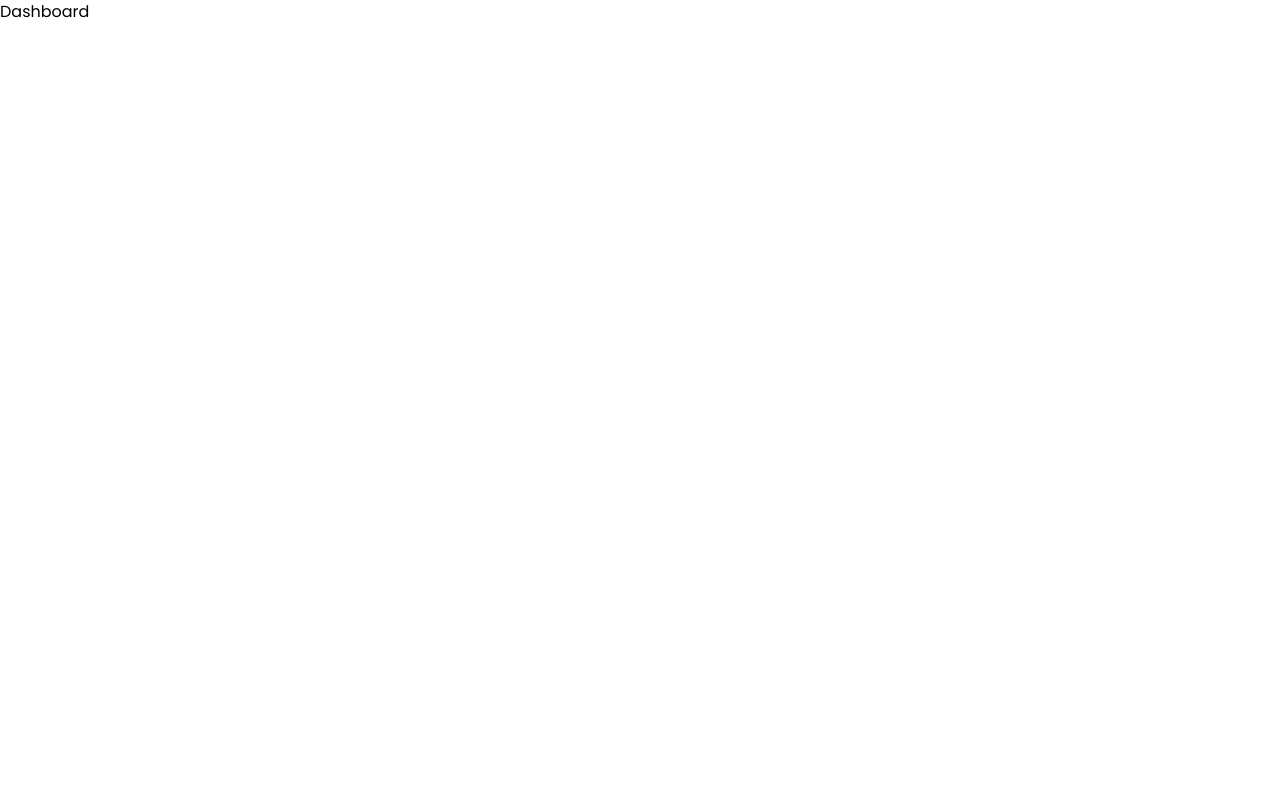
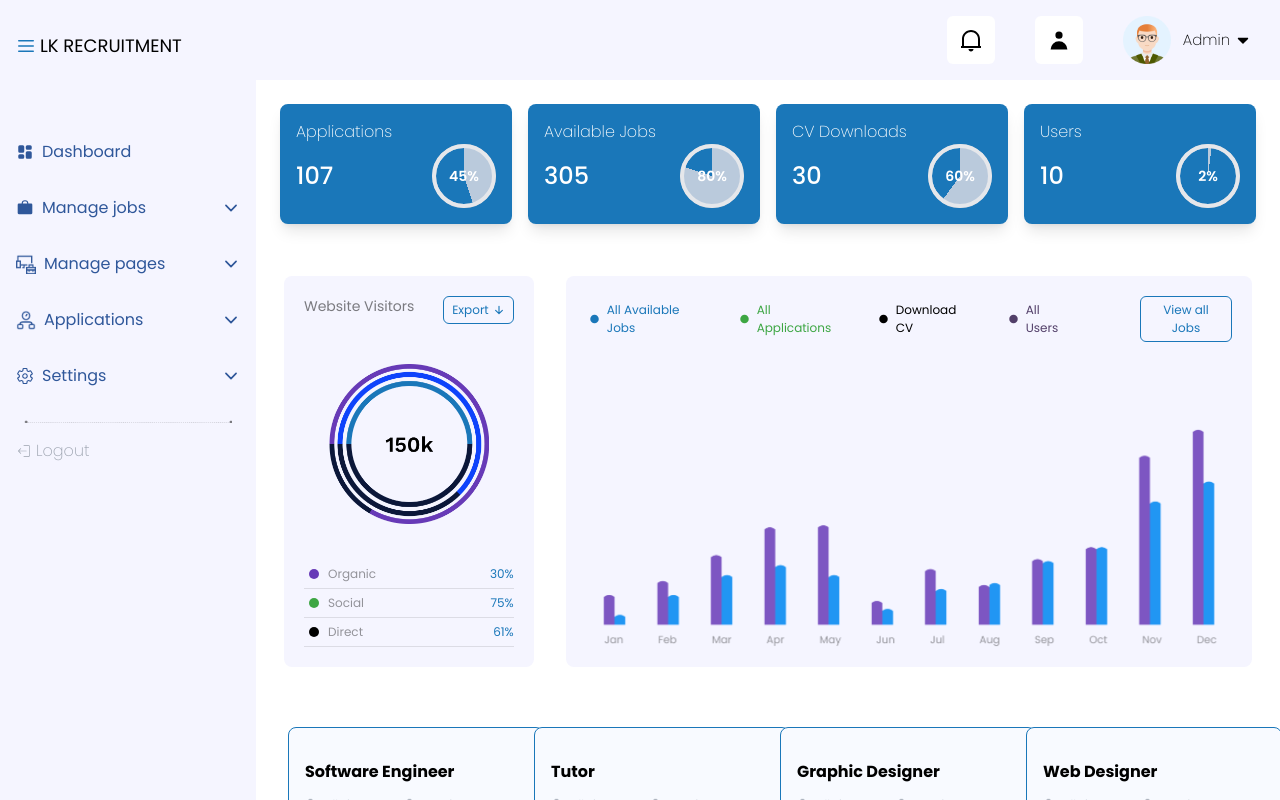
Before and after one commit to mariegrace31/recruitment_frontend, a Next.js app: page /dashboard in a window 1280 px wide. Shown: the top 800 px of the page. Built offline with nearby package versions, Linux system fonts and the light colour scheme.

Commit message:
Add the admin dashboard

```diff
--- a/app/components/navbar2.jsx
+++ b/app/components/navbar2.jsx
@@ -3,7 +3,7 @@ import { RiNotification2Line } from "react-icons/ri";
 import { HiUser } from "react-icons/hi";
 import { FaCaretDown } from "react-icons/fa";
 import Image from 'next/image';
-import avatar from '../assets/avatar.png';
+import avat from '../assets/avatar.png'
 
 function Navbar2() {
   return (
@@ -11,7 +11,7 @@ function Navbar2() {
       <RiNotification2Line className='text-5xl p-3 bg-white rounded-md' />
       <HiUser className='text-5xl p-3 bg-white rounded-md' />
       <div className='flex gap-3 items-center'>
-        <Image src={avatar} alt='avatar' width={40} height={10}/>
+         <Image src={avat} width={100} height={100} alt='avatar' className='w-12' />
         <h3 className='flex items-center gap-1 font-extralight text-[15px]'>Admin <FaCaretDown className='text-lg' /> </h3>
       </div>
     </nav>
--- a/app/components/sidebar.jsx
+++ b/app/components/sidebar.jsx
@@ -5,7 +5,6 @@ import { TbLayoutDashboardFilled } from "react-icons/tb";
 import { PiBagSimpleFill } from "react-icons/pi";
 import { IoSettingsOutline, IoChevronDown, IoChevronUp } from "react-icons/io5";
 import manage from '../assets/manage.png';
-import appearance from '../assets/appearence.png';
 import application from '../assets/application.png';
 import Image from 'next/image';
 import { LuGitCommitHorizontal } from "react-icons/lu";
@@ -42,7 +41,7 @@ function Sidebar() {
       </div>
 
       <div className='mt-20 flex flex-col gap-8'>
-        <Link href='/' className='flex text-primary_2 items-center text-[16px] gap-2'>
+        <Link href='/dashboard' className='flex text-primary_2 items-center text-[16px] gap-2'>
           <TbLayoutDashboardFilled className='text-[18px]' />
           Dashboard
         </Link>
@@ -68,8 +67,8 @@ function Sidebar() {
           {expandedSections.manageJobs &&
 
           <div className="pl-8 mt-2 flex flex-col gap-2">
-            <Link href='/Jobs' className='flex gap-1 items-center text-[14px] text-lk_black_2 transform transition-transform duration-200 hover:scale-105'><LuGitCommitHorizontal className='text-xl' />View jobs Listing</Link>
-            <Link href='#' className='flex gap-1 items-center text-[14px] text-lk_black_2 transform transition-transform duration-200 hover:scale-105'><LuGitCommitHorizontal className='text-xl' />Add New Job</Link>
+            <Link href='/jobs' className='flex gap-1 items-center text-[14px] text-lk_black_2 transform transition-transform duration-200 hover:scale-105'><LuGitCommitHorizontal className='text-xl' />View jobs Listing</Link>
+            <Link href='/AddJob' className='flex gap-1 items-center text-[14px] text-lk_black_2 transform transition-transform duration-200 hover:scale-105'><LuGitCommitHorizontal className='text-xl' />Add New Job</Link>
             <Link href='/edit' className='flex gap-1 items-center text-[14px] text-lk_black_2 transform transition-transform duration-200 hover:scale-105'><LuGitCommitHorizontal className='text-xl' />Edit/Delete Jobs</Link>
           </div>
 
@@ -79,7 +78,7 @@ function Sidebar() {
         <div>
           <div className='flex justify-between items-center'>
             <div className="flex gap-2 items-center">
-              <Image src={manage} width={50} height={1} alt='icon' className='w-5' />
+              <Image src={manage} width={100} height={1} alt='icon' className='w-5' />
               <h3 className="text-[16px] text-primary_2">Manage pages</h3>
             </div>
             {expandedSections.managePages ? (
@@ -96,10 +95,10 @@ function Sidebar() {
           </div>
           {expandedSections.managePages &&
            <div className="pl-8 mt-2 flex flex-col gap-2">
-           <Link href='#' className='flex gap-1 items-center text-[14px] text-lk_black_2 transform transition-transform duration-200 hover:scale-105'><LuGitCommitHorizontal className='text-xl' />Landing age</Link>
-           <Link href='#' className='flex gap-1 items-center text-[14px] text-lk_black_2 transform transition-transform duration-200 hover:scale-105'><LuGitCommitHorizontal className='text-xl' />About us</Link>
-           <Link href='#' className='flex gap-1 items-center text-[14px] text-lk_black_2 transform transition-transform duration-200 hover:scale-105'><LuGitCommitHorizontal className='text-xl' />HR News & Tips</Link>
-           <Link href='#' className='flex gap-1 items-center text-[14px] text-lk_black_2 transform transition-transform duration-200 hover:scale-105'><LuGitCommitHorizontal className='text-xl' />Contact Us</Link>
+           <Link href='/' className='flex gap-1 items-center text-[14px] text-lk_black_2 transform transition-transform duration-200 hover:scale-105'><LuGitCommitHorizontal className='text-xl' />Landing age</Link>
+           <Link href='/about' className='flex gap-1 items-center text-[14px] text-lk_black_2 transform transition-transform duration-200 hover:scale-105'><LuGitCommitHorizontal className='text-xl' />About us</Link>
+           <Link href='/hrnews' className='flex gap-1 items-center text-[14px] text-lk_black_2 transform transition-transform duration-200 hover:scale-105'><LuGitCommitHorizontal className='text-xl' />HR News & Tips</Link>
+           <Link href='/contact' className='flex gap-1 items-center text-[14px] text-lk_black_2 transform transition-transform duration-200 hover:scale-105'><LuGitCommitHorizontal className='text-xl' />Contact Us</Link>
          </div>
           }
         </div>
@@ -107,34 +106,7 @@ function Sidebar() {
         <div>
           <div className='flex justify-between items-center'>
             <div className="flex gap-2 items-center">
-              <Image src={appearance} width={50} height={1} alt='icon' className='w-4' />
-              <h3 className="text-[16px] text-primary_2">Appearance</h3>
-            </div>
-            {expandedSections.appearance ? (
-              <IoChevronUp
-                className="text-[18px] text-primary_2 cursor-pointer"
-                onClick={() => toggleSection('appearance')}
-              />
-            ) : (
-              <IoChevronDown
-                className="text-[18px] text-primary_2 cursor-pointer"
-                onClick={() => toggleSection('appearance')}
-              />
-            )}
-          </div>
-          {expandedSections.appearance &&
-           <div className="pl-8 mt-2 flex flex-col gap-2">
-           <Link href='#' className='flex gap-1 items-center text-[14px] text-lk_black_2 transform transition-transform duration-200 hover:scale-105'><LuGitCommitHorizontal className='text-xl' />Customization</Link>
-           <Link href='#' className='flex gap-1 items-center text-[14px] text-lk_black_2 transform transition-transform duration-200 hover:scale-105'><LuGitCommitHorizontal className='text-xl' />Nav/Menu</Link>
-           <Link href='#' className='flex gap-1 items-center text-[14px] text-lk_black_2 transform transition-transform duration-200 hover:scale-105'><LuGitCommitHorizontal className='text-xl' />Footer</Link>
-         </div>
-          }
-        </div>
-
-        <div>
-          <div className='flex justify-between items-center'>
-            <div className="flex gap-2 items-center">
-              <Image src={application} width={50} height={1} alt='icon' className='w-5' />
+              <Image src={application} width={100} height={1} alt='icon' className='w-5' />
               <h3 className="text-[16px] text-primary_2">Applications</h3>
             </div>
             {expandedSections.applications ? (
@@ -151,8 +123,8 @@ function Sidebar() {
           </div>
           {expandedSections.applications &&
            <div className="pl-8 mt-2 flex flex-col gap-2">
-           <Link href='#' className='flex gap-1 items-center text-[14px] text-lk_black_2 transform transition-transform duration-200 hover:scale-105'><LuGitCommitHorizontal className='text-xl' />Job Applications</Link>
-           <Link href='#' className='flex gap-1 items-center text-[14px] text-lk_black_2 transform transition-transform duration-200 hover:scale-105'><LuGitCommitHorizontal className='text-xl' />Export Application</Link>
+           <Link href='/jobapplication' className='flex gap-1 items-center text-[14px] text-lk_black_2 transform transition-transform duration-200 hover:scale-105'><LuGitCommitHorizontal className='text-xl' />Job Applications</Link>
+           <Link href='/export' className='flex gap-1 items-center text-[14px] text-lk_black_2 transform transition-transform duration-200 hover:scale-105'><LuGitCommitHorizontal className='text-xl' />Export Application</Link>
          </div>
           }
         </div>
@@ -178,13 +150,13 @@ function Sidebar() {
           </div>
           {expandedSections.settings &&
             <div className="pl-8 mt-2 flex flex-col gap-2">
-            <Link href='#' className='flex gap-1 items-center text-[14px] text-lk_black_2 transform transition-transform duration-200 hover:scale-105'><LuGitCommitHorizontal className='text-xl' />General Settings</Link>
-            <Link href='#' className='flex gap-1 items-center text-[14px] text-lk_black_2 transform transition-transform duration-200 hover:scale-105'><LuGitCommitHorizontal className='text-xl' />Admin Password</Link>
+            <Link href='/settings' className='flex gap-1 items-center text-[14px] text-lk_black_2 transform transition-transform duration-200 hover:scale-105'><LuGitCommitHorizontal className='text-xl' />General Settings</Link>
+            <Link href='/adminpass' className='flex gap-1 items-center text-[14px] text-lk_black_2 transform transition-transform duration-200 hover:scale-105'><LuGitCommitHorizontal className='text-xl' />Admin Password</Link>
           </div>
            }
         </div>
         <div className='mt-auto'>
-          <Image src={line} width={100} height={10} alt='hr' className='w-52 mx-auto' />
+          <Image src={line} width={200} height={10} alt='hr' className='w-52 mx-auto' />
           <button className='flex gap-1 text-gray-400 items-center font-extralight text-[16px] mt-4'><CiLogout />Logout</button>
         </div>
       </div>
--- a/app/dashboard/page.jsx
+++ b/app/dashboard/page.jsx
@@ -1,9 +1,105 @@
 import React from 'react';
+import Sidebar from '../components/sidebar';
+import { IoArrowDownOutline } from "react-icons/io5";
+import number from '../assets/150k.png';
+import Image from 'next/image';
+import { GoDotFill } from "react-icons/go";
+import chart from '../assets/chart.png';
+import Jobs from '../components/jobs2';
+import Navbar2 from '../components/navbar2';
 
-function Dashboard() {
+
+export default function Home() {
+  const cards = [
+    { title: "Applications", value: 107, percentage: 45 },
+    { title: "Available Jobs", value: 305, percentage: 80 },
+    { title: "CV Downloads", value: 30, percentage: 60 },
+    { title: "Users", value: 10, percentage: 2 },
+  ];
+
   return (
-    <div>Dashboard</div>
-  )
+    <section >
+      <Navbar2 />
+      <div className='flex'>
+      <Sidebar />
+      <div className='w-[80%]'>
+      <div className="flex gap-4 justify-center w-full items-start bg-white p-6">
+      {cards.map((card, index) => (
+        <div
+          key={index}
+          className="bg-primary_dash rounded-lg p-4 text-white font-bold flex flex-col justify-between w-[250px] h-[120px] shadow-lg"
+        >
+          <div className="text-[16px] font-extralight">{card.title}</div>
+
+          <div className="flex items-center justify-between">
+            <div className="text-2xl font-medium">{card.value}</div>
+
+            <div className="relative w-16 h-16">
+
+              <div className="absolute inset-0 rounded-full border-4 border-gray-300"></div>
+
+              <div
+                className="absolute inset-0 rounded-full border-4"
+                style={{
+                  background: `conic-gradient(#BACADC ${card.percentage}%, transparent ${card.percentage}% 100%)`,
+                  clipPath: "circle(50% at 50% 50%)",
+                }}
+              ></div>
+
+              <div className="absolute inset-0 flex items-center justify-center text-sm font-semibold">
+                {card.percentage}%
+              </div>
+            </div>
+          </div>
+        </div>
+      ))}
+    </div>
+
+    <div className="flex gap-8 p-7 justify-center">
+      <div className="bg-lk_bg p-5 w-[32%] flex flex-col gap-10 rounded-lg">
+        <div className="flex justify-between">
+          <p className='text-[14px] text-black/50'>Website Visitors</p>
+          <button className='flex items-center gap-1 text-primary_dash text-[12px] border border-primary_dash px-2 py-1 rounded-md'>Export<IoArrowDownOutline /></button>
+        </div>
+        <Image src={number} width={300} height={10} alt="number" className="w-40 mx-auto" />
+        <div className="flex flex-col gap-1">
+          <div className="flex justify-between items-center">
+            <p className="flex gap-1 items-center text-[12px] text-black/40"><GoDotFill className="text-[20px] text-[#673AB7]" />Organic</p>
+            <p className='text-[12px] text-primary_dash'>30%</p>
+          </div>
+          <hr className='border-black/10' />
+          <div className="flex justify-between items-center">
+            <p className="flex gap-1 items-center text-[12px] text-black/40"><GoDotFill className="text-[20px] text-[#3DA643]" />Social</p>
+            <p className='text-[12px] text-primary_dash'>75%</p>
+          </div>
+          <hr className='border-black/10' />
+          <div className="flex justify-between items-center">
+            <p className="flex gap-1 items-center text-[12px] text-black/40"><GoDotFill className="text-[20px] text-[#000000]" />Direct</p>
+            <p className='text-[12px] text-primary_dash'>61%</p>
+          </div>
+          <hr className='border-black/10' />
+        </div>
+      </div>
+
+      <div className='bg-lk_bg p-5 rounded-lg w-[90%] flex flex-col justify-between'>
+        <div className="flex gap-10">
+        <p className="flex gap-1 items-center text-[12px] text-primary_dash"><GoDotFill className="text-[20px]" />All Available Jobs</p>
+        <p className="flex gap-1 items-center text-[#3DA643] text-[12px]"><GoDotFill className="text-[20px]" />All Applications</p>
+        <p className="flex gap-1 items-center text-[12px] text-black"><GoDotFill className="text-[20px]" />Download CV</p>
+        <p className="flex gap-1 items-center text-[12px] text-[#523F69]"><GoDotFill className="text-[20px]" />All Users</p>
+        <button className='text-[12px] px-3 py-1 border border-primary_dash text-primary_dash rounded-md ml-8'>View all Jobs</button>
+        </div>
+        <Image src={chart} width={250} height={10} alt="chart" className="w-[100%]" />
+
+      </div>
+    </div>
+
+    <div>
+      <Jobs />
+    </div>
+      </div>
+      </div>
+    </section>
+
+  );
 }
-
-export default Dashboard;
--- a/app/jobboard/jobdetail12.jsx
+++ b/app/jobboard/jobdetail12.jsx
@@ -64,7 +64,7 @@ function Jobdetail12() {
         <h1 className='text-xl lg:text-3xl font-medium'>Chef Cook</h1>
         <div className='flex flex-col gap-6 lg:gap-4 border border-gray-400 py-5 p-3 mt-5 lg:mt-10 rounded-lg'>
           <h1 className='text-[16px] lg:text-xl'>Overview</h1>
-          <p className='text-[12px] lg:text-[14px]'>LK Recruitment Rwanda is searching for a skilled and passionate Chef Cook to join our team. We are seeking an individual with a proven track record of culinary excellence, creativity, and a dedication to providing exceptional dining experiences.  If you have a passion for food, a love for creating delicious dishes, and a commitment to culinary artistry, we encourage you to apply.</p>
+          <p className='text-[12px] lg:text-[14px]'>LK Recruitment Rwanda is searching for a skilled and passionate Chef Cook to join our team. We are seeking an individual with a proven track record of culinary excellence, creativity, and a dedication to providing exceptional dining experiences. If you have a passion for food, a love for creating delicious dishes, and a commitment to culinary artistry, we encourage you to apply.</p>
          </div>
       <div>
 
--- a/package.json
+++ b/package.json
@@ -17,7 +17,7 @@
     "next": "^15.0.3",
     "react": "^18.2.0",
     "react-dom": "^18.2.0",
-    "react-icons": "^5.3.0",
+    "react-icons": "^5.4.0",
     "react-leaflet": "^4.2.1",
     "react-router-dom": "^7.1.1",
     "sharp": "^0.33.5"
```
Also changed, not shown: app/jobs/page.jsx (+3 -5 lines), app/AddJob/page.jsx (added), 1 other file (tests, documents, lock files or other folders).
